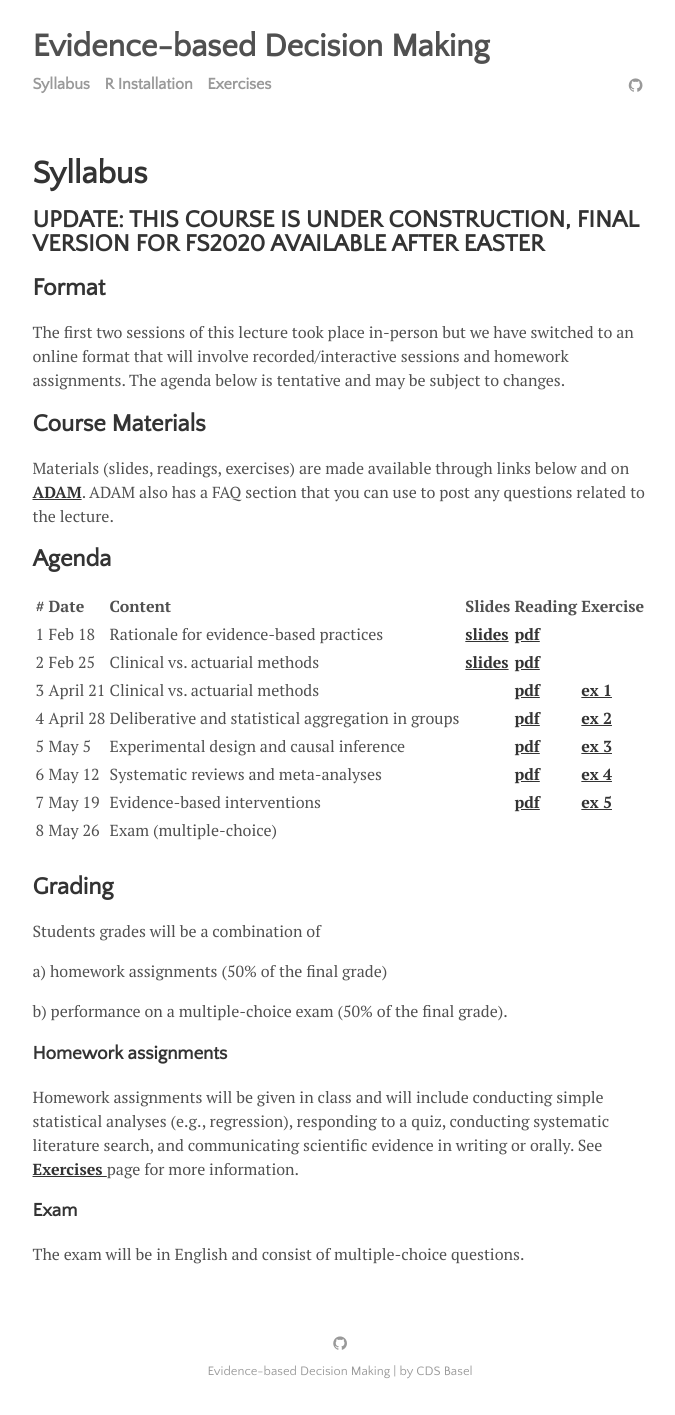
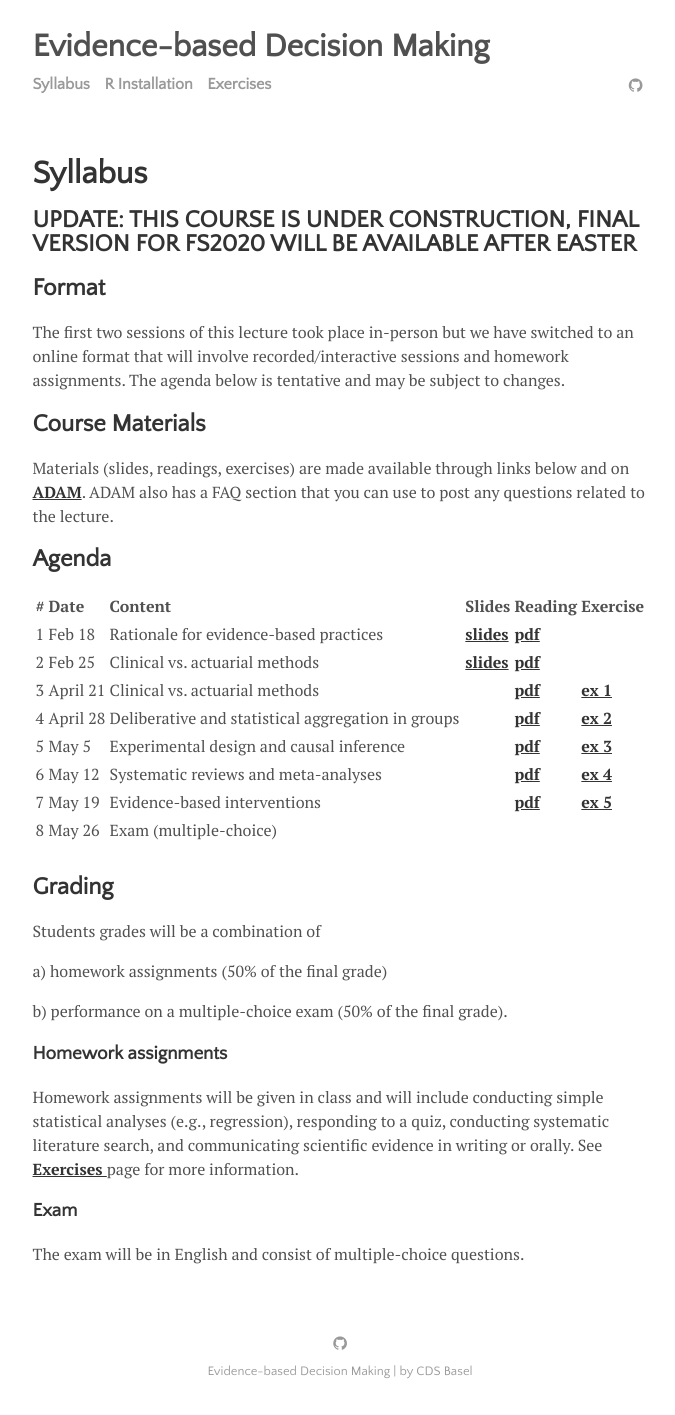
Before and after one commit to matarui/evidencebaseddm, a Jekyll site: the page built from menu/syllabus.md, in a window 1280 px wide. Shown: the whole page, without its empty margins (300-975 px from the left). Built offline with Jekyll 4.4.1, drawn with Linux system fonts in a browser that asks for light colours.

Commit message:
Update syllabus.md

```diff
--- a/menu/syllabus.md
+++ b/menu/syllabus.md
@@ -3,7 +3,7 @@ layout: page
 title: Syllabus
 ---
 
-## UPDATE: THIS COURSE IS UNDER CONSTRUCTION, FINAL VERSION FOR FS2020 AVAILABLE AFTER EASTER
+## UPDATE: THIS COURSE IS UNDER CONSTRUCTION, FINAL VERSION FOR FS2020 WILL BE AVAILABLE AFTER EASTER
 
 ## Format
 The first two sessions of this lecture took place in-person but we have switched to an online format that will involve recorded/interactive sessions and homework assignments. The agenda below is tentative and may be subject to changes.
```
